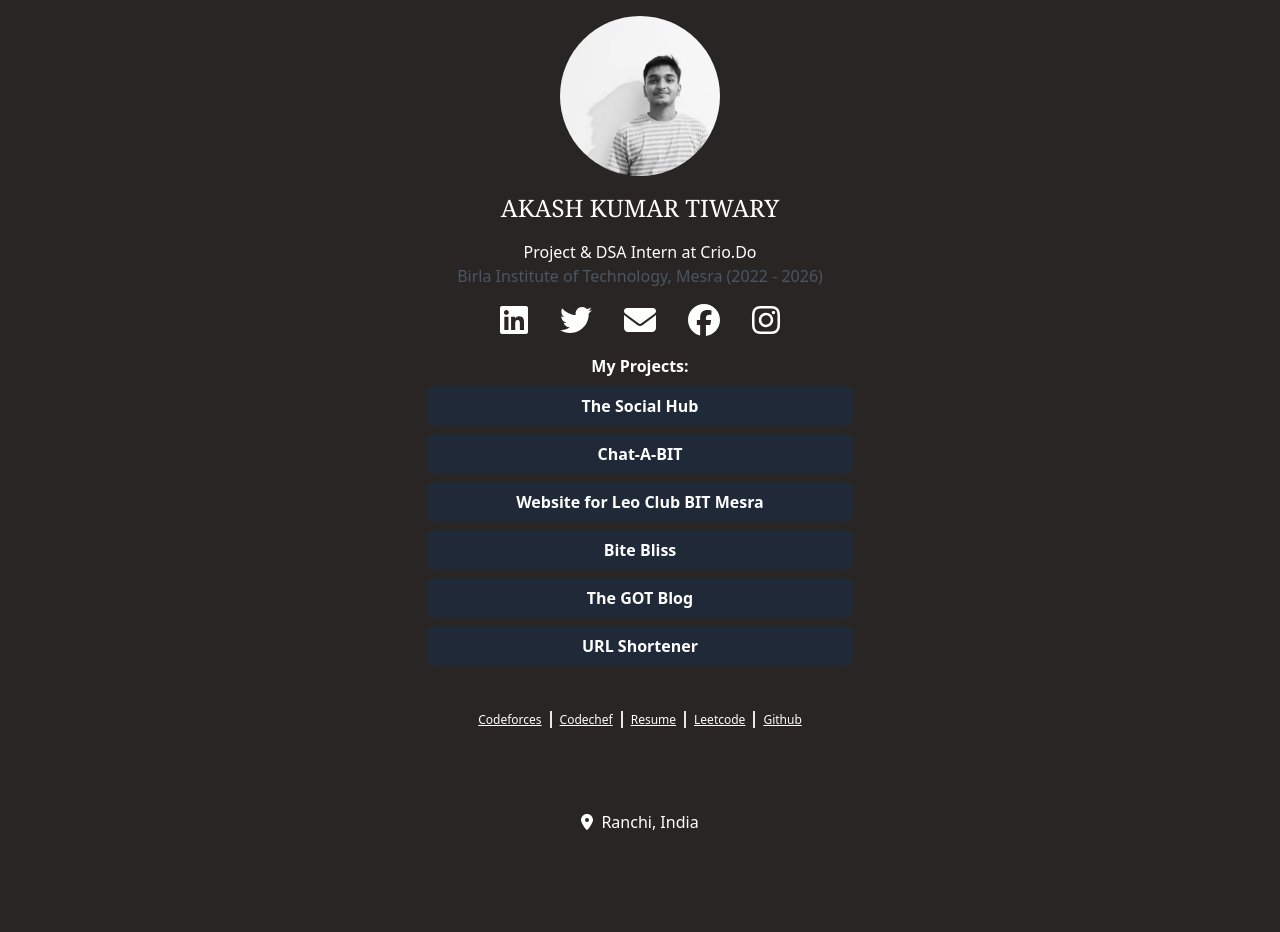
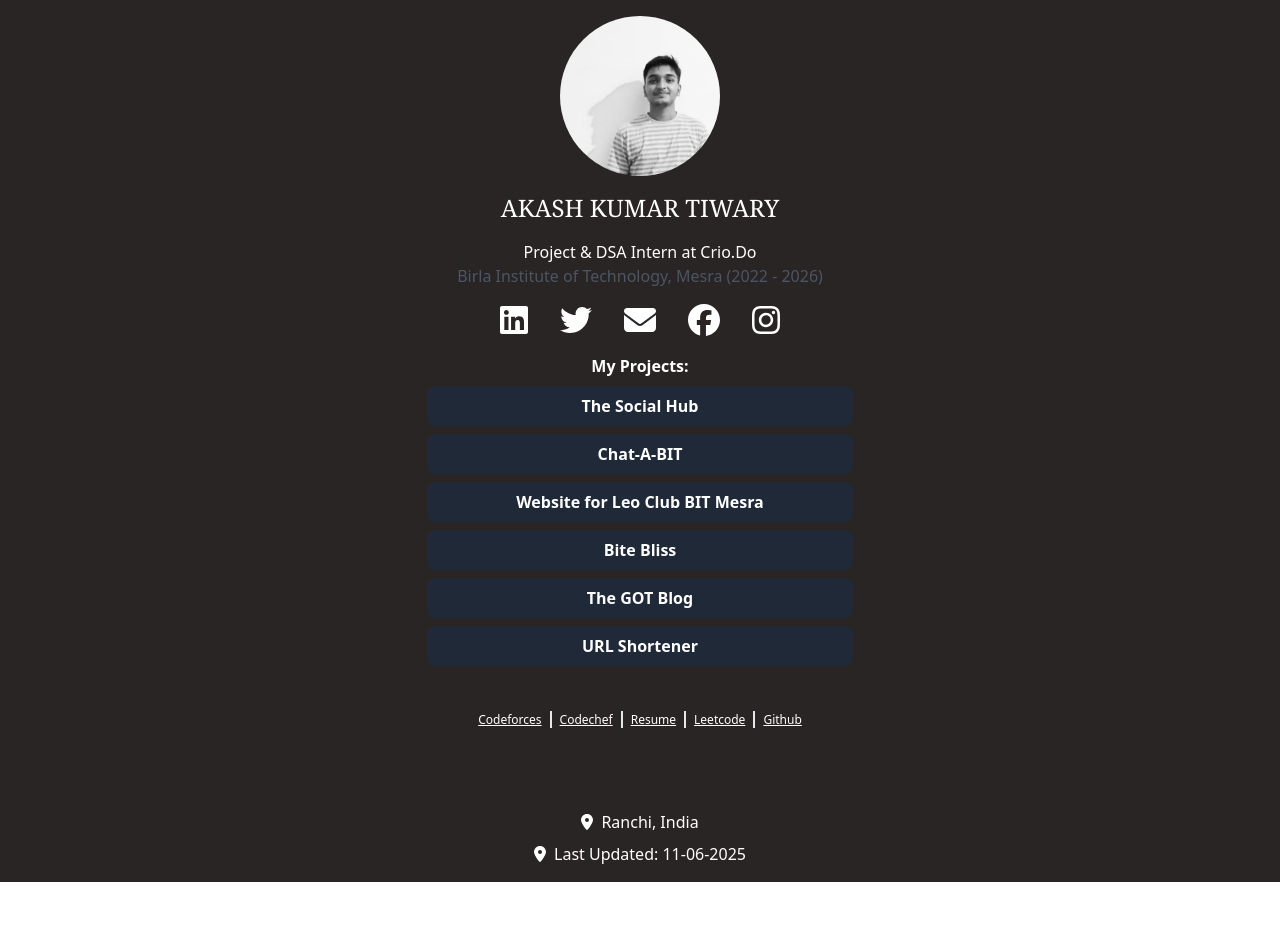
Before and after one commit to AkashKT10172/portfolio-website, a JavaScript app: page / in a window 1280 px wide. Shown: the top 932 px of the page. After the commit the page ends 882 px from the top, so only its background shows below. Built offline with nearby package versions, Linux system fonts and the light colour scheme; the HTML template or start-up script is replaced by a standard one.

Commit message:
Update App.js

```diff
--- a/src/App.js
+++ b/src/App.js
@@ -66,11 +66,11 @@ function App() {
           <a href="https://leetcode.com/u/akash_kt/" target="_blank" rel="noopener noreferrer" className="text-white text-xs underline border-r-2 px-2 hover:text-gray-500">Leetcode</a>
           <a href="https://github.com/AkashKT10172" target="_blank" rel="noopener noreferrer" className="text-white text-xs underline px-2 hover:text-gray-500">Github</a>
         </div>
-        <div className="flex items-center justify-center mt-20 mb-4">
+        <div className="flex items-center justify-center mt-20 mb-2">
           <FontAwesomeIcon icon={faMapMarkerAlt} className="mr-2 text-white hover:text-gray-500" />
           <span className="text-white text-md hover:text-gray-500">Ranchi, India</span>
         </div>
-        <div className="flex items-center justify-center mt-20 mb-4">
+        <div className="flex items-center justify-center mb-4">
           <FontAwesomeIcon icon={faMapMarkerAlt} className="mr-2 text-white hover:text-gray-500" />
              <span className="text-white text-md hover:text-gray-500">Last Updated: 11-06-2025</span>
         </div>
```
